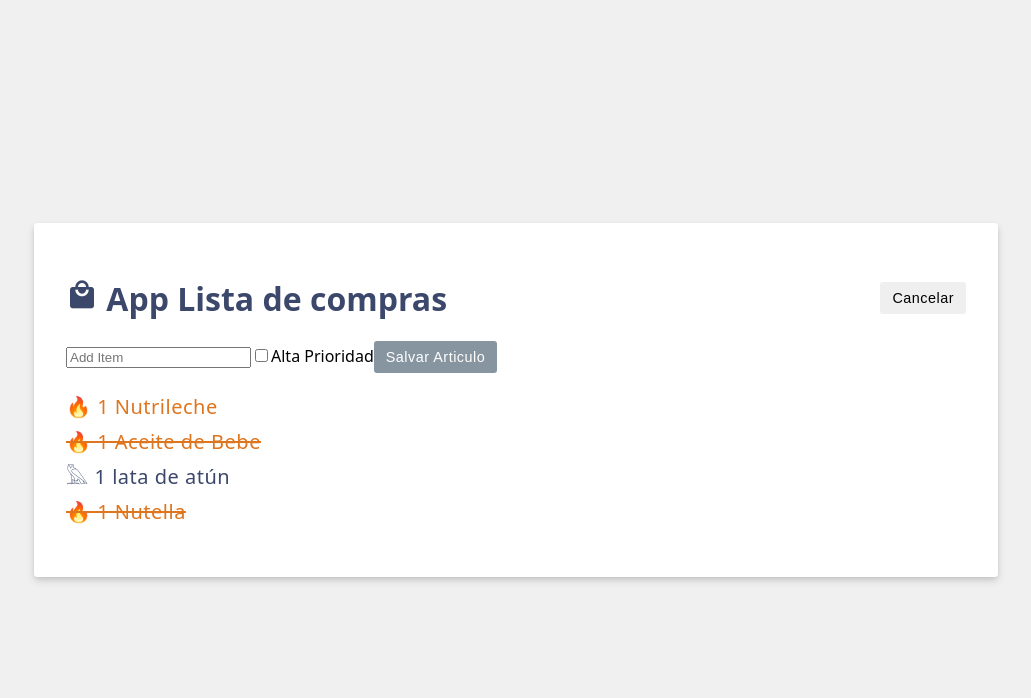
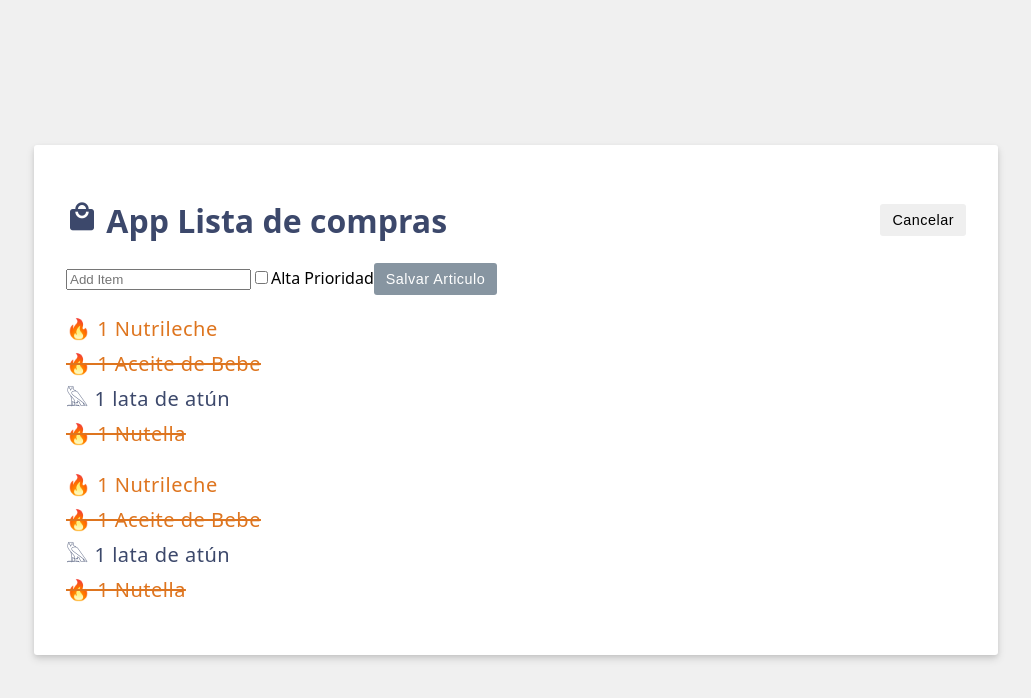
Before and after one commit to laloocolin10/DADM-2024B, a Vue app: page / in a window 1280 px wide. Shown: the top 698 px of the page, without its empty margins (124-1155 px from the left). Built offline with nearby package versions, Linux system fonts and the light colour scheme.

Commit message:
⭐S13 clases dinamicas se agrega clases dinamicas con arreglos

```diff
--- a/src/App.vue
+++ b/src/App.vue
@@ -57,8 +57,18 @@ const activeteEdition = (activate) => {
     <li
     v-for="{ id, label, purchased, priority } in items"
     v-bind:key="id"
-    :class="{strikeout: purchased, priority: priority}" class="amazing"> {{priority ? "🔥": "𓅓"}}  {{ label }}
+    :class="{strikeout: purchased, priority: priority}" class="amazing">
+    {{priority ? "🔥": "𓅓"}}  {{ label }}
+    </li>
+  </ul>
 
+<!--Listas clases como arreglos-->
+<ul>
+    <li
+    v-for="{ id, label, purchased, priority } in items"
+    v-bind:key="id"
+    :class="[purchased ? 'strikeout':'', priority ? 'priority':'']" class="amazing">
+    {{priority ? "🔥": "𓅓"}}  {{ label }}
     </li>
   </ul>
 
```
